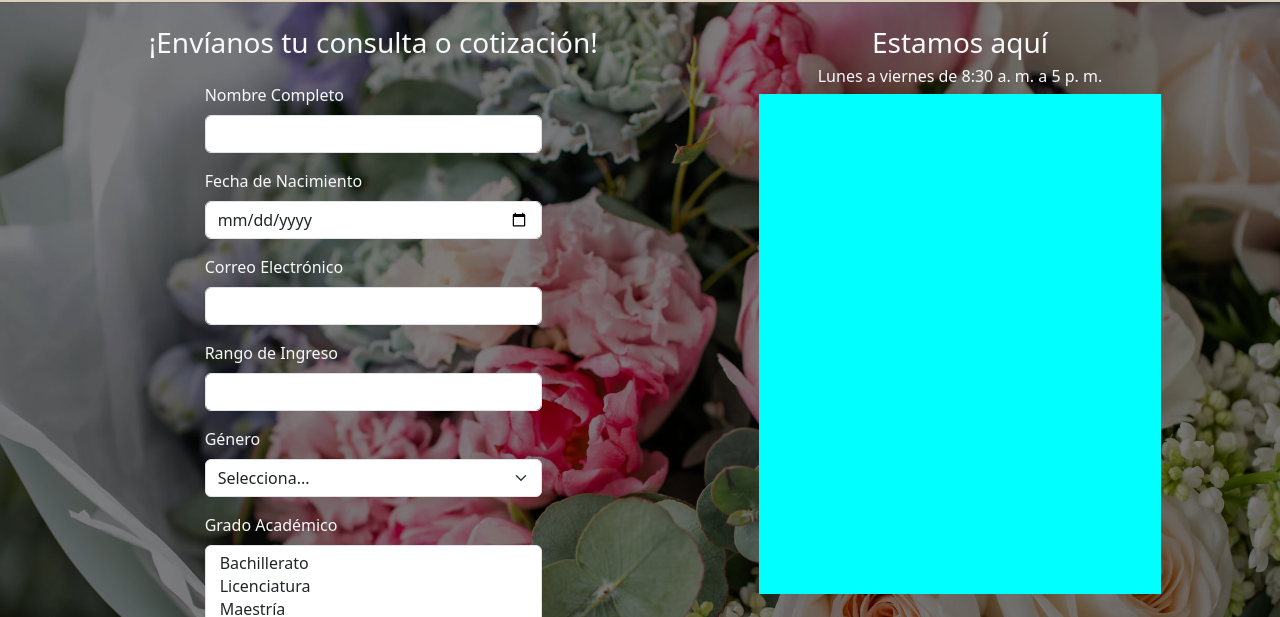
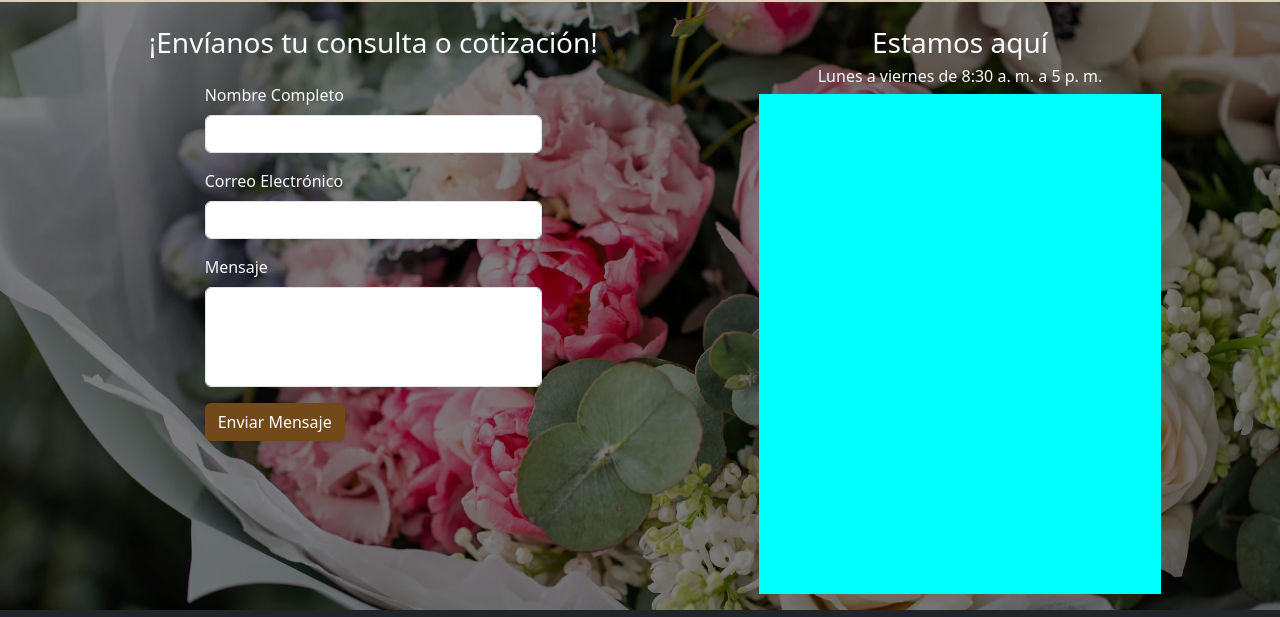
Before and after one commit to danielamendezp/FloristeriaFrancis, a plain HTML site: page funerario.html in a window 1280 px wide. Shown: the part 4472-5089 px from the top of the page. Drawn offline with nearby package versions, Linux system fonts and the light colour scheme; some packages are replaced by stand-ins of ours.

Commit message:
Update funerario.html

```diff
--- a/funerario.html
+++ b/funerario.html
@@ -122,36 +122,12 @@
               <label for="nombreCompleto" class="form-label text-light">Nombre Completo</label>
               <input type="text" class="form-control" id="nombreCompleto" required name="Nombre">
           </div>
-          <div class="mb-3">
-              <label for="fechaNacimiento" class="form-label text-light">Fecha de Nacimiento</label>
-              <input type="date" class="form-control" id="fechaNacimiento" required name="Date">
-          </div>
+
           <div class="mb-3">
               <label for="email" class="form-label text-light">Correo Electrónico</label>
               <input type="email" class="form-control" id="email" aria-describedby="emailHelp" required name="Email">
           </div>
-          <div class="mb-3">
-              <label for="ingreso" class="form-label text-light">Rango de Ingreso</label>
-              <input type="number" class="form-control" id="ingreso" name="number" required>
-          </div>
-          <div class="mb-3">
-              <label for="genero" class="form-label text-light">Género</label>
-              <select class="form-select" id="Genero" required name="form-select">
-                  <option value="">Selecciona...</option>
-                  <option value="masculino">Masculino</option>
-                  <option value="femenino">Femenino</option>
-                  <option value="otro">Otro</option>
-              </select>
-          </div>
-          <div class="mb-3">
-              <label for="gradoAcademico" class="form-label text-light">Grado Académico</label>
-              <select class="form-select" id="gradoAcademico" multiple required name="form-select" >
-                  <option value="bachillerato">Bachillerato</option>
-                  <option value="licenciatura">Licenciatura</option>
-                  <option value="maestria">Maestría</option>
-                  <option value="doctorado">Doctorado</option>
-              </select>
-          </div>
+
 
           <div class="mb-3">
             <label for="Mensaje" class="form-label text-light">Mensaje</label>
```
